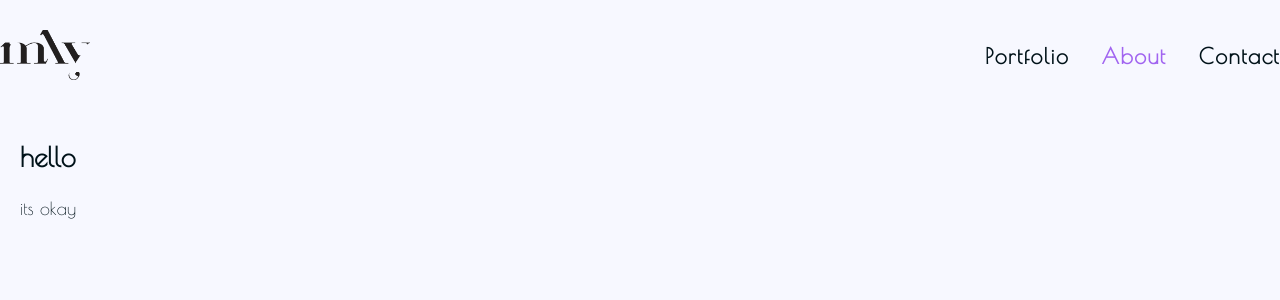
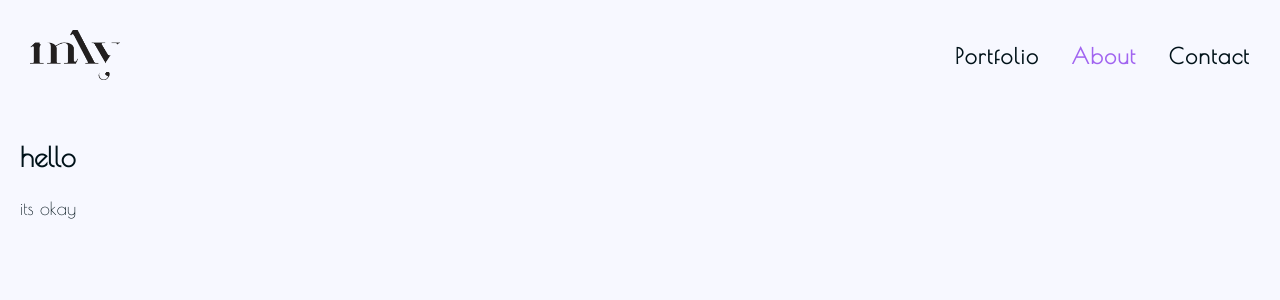
Before and after one commit to geochrs/mlymperi, a React (Vite) app: page /mlymperi/about in a window 1280 px wide. Shown: the top 300 px of the page. Built offline with nearby package versions, Linux system fonts and the light colour scheme.

Commit message:
increased the width of sections

```diff
--- a/src/components/content/HeroSection.module.css
+++ b/src/components/content/HeroSection.module.css
@@ -2,8 +2,8 @@
   display: flex;
   align-items: center;
   justify-content: space-between;
-  padding: 180px 20px 100px;
-  max-width: 1380px;
+  padding: 180px 50px 100px;
+  max-width: 1700px;
   margin: 0 auto 2rem;
   gap: 5rem;
 }
--- a/src/components/content/PortfolioSection.module.css
+++ b/src/components/content/PortfolioSection.module.css
@@ -1,5 +1,5 @@
 .container {
-  max-width: 1500px;
+  max-width: 1700px;
   margin: 0 auto;
   padding: 120px 20px;
   text-align: center;
@@ -25,7 +25,6 @@
   gap: 5px;
   justify-content: center;
   align-items: center;
-  padding: 20px;
 }
 
 .card {
--- a/src/components/layout/Navbar.module.css
+++ b/src/components/layout/Navbar.module.css
@@ -1,5 +1,5 @@
 .header {
-  padding: 30px 0 0;
+  padding: 30px 30px 0;
   position: fixed;
   width: 100%;
   top: 0;
@@ -10,7 +10,7 @@
 }
 
 .innerContainer {
-  max-width: 1400px;
+  max-width: 1800px;
   margin: auto;
   display: flex;
   justify-content: space-between;
@@ -20,7 +20,7 @@
 .sticky {
   background-color: #fff;
   box-shadow: 0 2px 4px rgba(0, 0, 0, 0.1);
-  padding: 10px 0 0;
+  padding: 10px 10px 0;
 }
 
 .logo {
--- a/src/index.css
+++ b/src/index.css
@@ -7,7 +7,7 @@
 
 @font-face {
   font-family: 'TheCalonue';
-  src: url('./assets/fonts/the-calonue-400.ttf') format('truetype');
+  src: url('./assets/fonts/TheCalonue.ttf') format('truetype');
   font-weight: normal;
   font-style: normal;
 }
```
Also changed, not shown: src/assets/fonts/TheCalonue.ttf (added).
